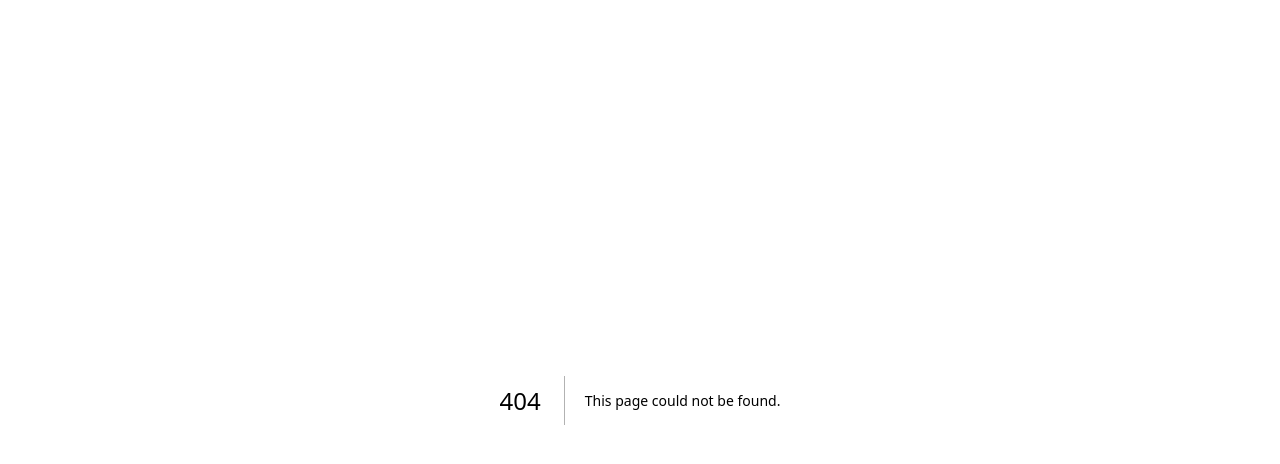
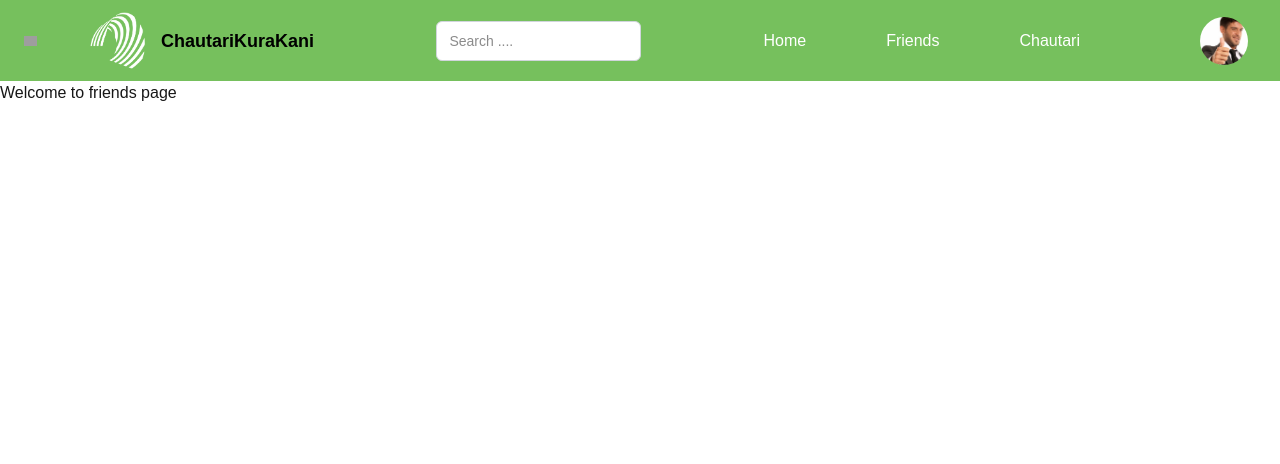
Before and after one commit to aryan123jung/ChautariKuraKani_WEB, a Next.js app in the folder frontend/: page /friends in a window 1280 px wide. Before the commit this address had no page. Shown: the top 464 px of the page. Built offline with nearby package versions, Linux system fonts and the light colour scheme; grey boxes are pictures that could not be loaded.

Commit message:
navbar completed

```diff
--- a/frontend/app/(auth)/_components/LoginForm.tsx
+++ b/frontend/app/(auth)/_components/LoginForm.tsx
@@ -25,7 +25,7 @@ export default function LoginForm() {
     const Submit = async (values: LoginData) => {
         startTransition(async()=>{
             await new Promise((resolve)=> setTimeout(resolve, 2000));
-            router.push("/home");
+            router.push("/");
         })
         // alert("Successfully Logged in");
     };
--- /dev/null
+++ b/frontend/app/(public)/_components/navbar.tsx
@@ -0,0 +1,119 @@
+"use client";
+
+import Link from "next/link";
+import Image from "next/image";
+import { useState } from "react";
+import { usePathname } from "next/navigation";
+
+export default function NavBar() {
+  const [open, setOpen] = useState(false);
+  const pathname = usePathname();
+
+   const linkClass = (path: string) =>
+     pathname === path
+       ? "text-black underline decoration-black"
+       : "text-white hover:text-black hover:underline hover:decoration-black transition-colors";
+
+
+  const sidebarLinkClass = (path: string) =>
+    pathname === path
+      ? "bg-[#76C05D] text-white underline font-semibold px-3 py-2 rounded-md block"
+      : "text-black hover:text-green-600 hover:underline hover:decoration-black transition-colors block px-3 py-2 rounded-md";
+
+  return (
+    <header className="flex items-center justify-between bg-[#76C05D] p-3">
+      <div className="flex items-center gap-3 ml-3">
+        <Image
+          onClick={() => setOpen(true)}
+          className="text-2xl mr-10"
+          src="/image/menu-button_icon-icons.com_72989.ico"
+          alt="Logo"
+          width={13}
+          height={13}
+        />
+        <Image
+          src="/image/white_half_logo.png"
+          alt="Logo"
+          width={60}
+          height={60}
+        />
+        <span className="font-semibold text-lg text-black">ChautariKuraKani</span>
+      </div>
+      <div className="flex-1 flex justify-center px-5">
+        <input
+          type="text"
+          placeholder="Search ...."
+          className="h-10 w-1/2 bg-white rounded-md border border-gray-300 px-3 text-sm outline-none focus:border-green-500 focus:ring-1 focus:ring-green-500"
+        />
+      </div>
+      <nav>
+        <ul className="flex gap-20 text-white mr-30">
+          <Link href="/" className={linkClass("/")}>Home</Link>
+          <Link href="/friends" className="text-white hover:text-black hover:underline hover:decoration-black transition-colors">Friends</Link>
+          <Link href="/chautari" className="text-white hover:text-black hover:underline hover:decoration-black transition-colors">Chautari</Link>
+        </ul>
+      </nav>
+
+      <div className="w-12 h-12 rounded-full overflow-hidden mr-5">
+        <img src="/image/person.jpg" alt="Profile" className="w-full h-full object-cover" />
+     </div>
+
+
+
+
+      {open && (
+        <div
+          onClick={() => setOpen(false)}
+          className="fixed inset-0 bg-black/40 z-40"
+        />
+      )}
+      <aside
+        className={`fixed top-0 left-0 h-full w-64 z-50 flex flex-col justify-between transition-transform ${
+          open ? "translate-x-0" : "-translate-x-full"
+        } bg-white text-black`}
+      >
+      {/* <aside
+        className={`fixed top-0 left-0 h-full w-64 z-50 flex flex-col justify-between transition-transform ${
+          open ? "translate-x-0" : "-translate-x-full"
+        } bg-[#76C05D] text-white`}
+      > */}
+        <div>
+          <div className="p-6.5 border-b border-green-700 flex justify-between items-center">
+            <span className="font-semibold text-lg text-black">Menu</span>
+            <button
+              onClick={() => setOpen(false)}
+              className="text-black text-xl hover:text-black transition-colors"
+            >
+              ✕
+            </button>
+          </div>
+          <ul className="p-4 space-y-2">
+            <li>
+              <Link href="/settings" className={sidebarLinkClass("/")}>Settings</Link>
+            </li>
+            <li>
+              <Link href="/messages" className={sidebarLinkClass("/messages")}>Friends</Link>
+            </li>
+            <li>
+              <Link href="/chautari" className={sidebarLinkClass("/chautari")}>Chautari</Link>
+            </li>
+            <li>
+              <Link href="/profile" className={sidebarLinkClass("/profile")}>Notification</Link>
+            </li>
+            <li>
+              <Link href="/profile" className={sidebarLinkClass("/profile")}>Messages</Link>
+            </li>
+            <li>
+              <Link href="/profile" className={sidebarLinkClass("/profile")}>Help</Link>
+            </li>
+          </ul>
+        </div>
+        <div className="p-4 border-t border-green-700">
+          <button className="w-full bg-red-500 hover:bg-red-600 text-white font-semibold py-2 rounded-md transition-colors">
+            Logout
+          </button>
+        </div>
+      </aside>
+    </header>
+  );
+}
--- /dev/null
+++ b/frontend/app/(public)/friends/page.tsx
@@ -0,0 +1,7 @@
+export default function friends() {
+    return (
+        <div>
+            Welcome to friends page
+        </div>
+    );
+}
--- a/frontend/app/(public)/home/page.tsx
+++ /dev/null
@@ -1,7 +0,0 @@
-export default function HomePage() {
-    return (
-        <div>
-            Welcome to home page
-        </div>
-    );
-}
--- /dev/null
+++ b/frontend/app/(public)/layout.tsx
@@ -0,0 +1,10 @@
+import NavBar from "./_components/navbar";
+
+export default function Layout({children}: {children: React.ReactNode}) {
+    return (
+        <section>
+            <NavBar/>
+            {children}
+        </section>
+    );
+}
--- /dev/null
+++ b/frontend/app/(public)/page.tsx
@@ -0,0 +1,5 @@
+export default function HomePage() {
+    return (
+        <div>Welcome to home Page</div>
+    );
+}
--- a/frontend/app/page.tsx
+++ /dev/null
@@ -1,65 +0,0 @@
-import Image from "next/image";
-
-export default function Home() {
-  return (
-    <div className="flex min-h-screen items-center justify-center bg-zinc-50 font-sans dark:bg-black">
-      <main className="flex min-h-screen w-full max-w-3xl flex-col items-center justify-between py-32 px-16 bg-white dark:bg-black sm:items-start">
-        <Image
-          className="dark:invert"
-          src="/next.svg"
-          alt="Next.js logo"
-          width={100}
-          height={20}
-          priority
-        />
-        <div className="flex flex-col items-center gap-6 text-center sm:items-start sm:text-left">
-          <h1 className="max-w-xs text-3xl font-semibold leading-10 tracking-tight text-black dark:text-zinc-50">
-            To get started, edit the page.tsx file.
-          </h1>
-          <p className="max-w-md text-lg leading-8 text-zinc-600 dark:text-zinc-400">
-            Looking for a starting point or more instructions? Head over to{" "}
-            <a
-              href="https://vercel.com/templates?framework=next.js&utm_source=create-next-app&utm_medium=appdir-template-tw&utm_campaign=create-next-app"
-              className="font-medium text-zinc-950 dark:text-zinc-50"
-            >
-              Templates
-            </a>{" "}
-            or the{" "}
-            <a
-              href="https://nextjs.org/learn?utm_source=create-next-app&utm_medium=appdir-template-tw&utm_campaign=create-next-app"
-              className="font-medium text-zinc-950 dark:text-zinc-50"
-            >
-              Learning
-            </a>{" "}
-            center.
-          </p>
-        </div>
-        <div className="flex flex-col gap-4 text-base font-medium sm:flex-row">
-          <a
-            className="flex h-12 w-full items-center justify-center gap-2 rounded-full bg-foreground px-5 text-background transition-colors hover:bg-[#383838] dark:hover:bg-[#ccc] md:w-[158px]"
-            href="https://vercel.com/new?utm_source=create-next-app&utm_medium=appdir-template-tw&utm_campaign=create-next-app"
-            target="_blank"
-            rel="noopener noreferrer"
-          >
-            <Image
-              className="dark:invert"
-              src="/vercel.svg"
-              alt="Vercel logomark"
-              width={16}
-              height={16}
-            />
-            Deploy Now
-          </a>
-          <a
-            className="flex h-12 w-full items-center justify-center rounded-full border border-solid border-black/[.08] px-5 transition-colors hover:border-transparent hover:bg-black/[.04] dark:border-white/[.145] dark:hover:bg-[#1a1a1a] md:w-[158px]"
-            href="https://nextjs.org/docs?utm_source=create-next-app&utm_medium=appdir-template-tw&utm_campaign=create-next-app"
-            target="_blank"
-            rel="noopener noreferrer"
-          >
-            Documentation
-          </a>
-        </div>
-      </main>
-    </div>
-  );
-}
```
Also changed, not shown: frontend/public/image/person.jpg (added), 1 other file (tests, documents, lock files or other folders).
